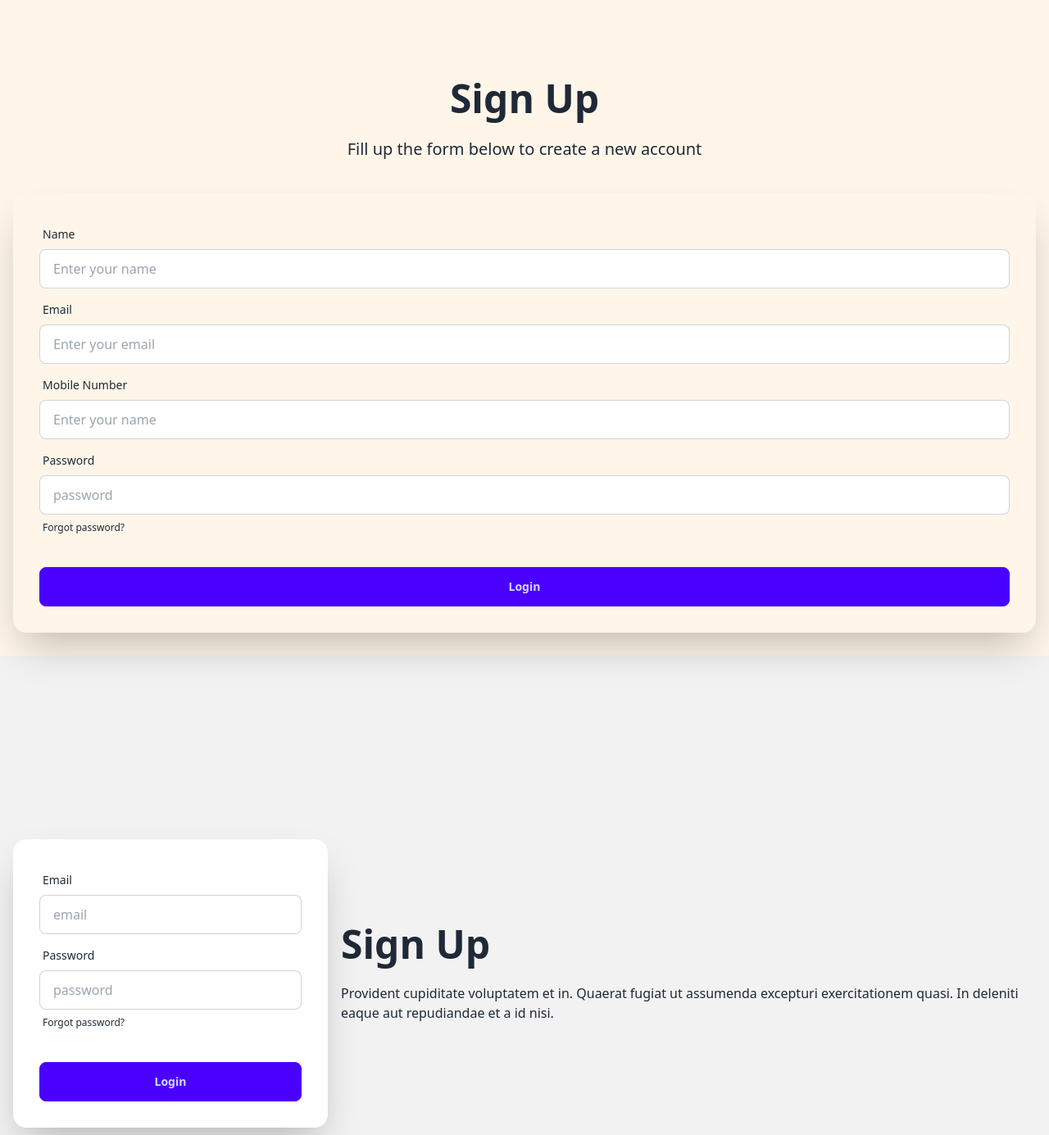
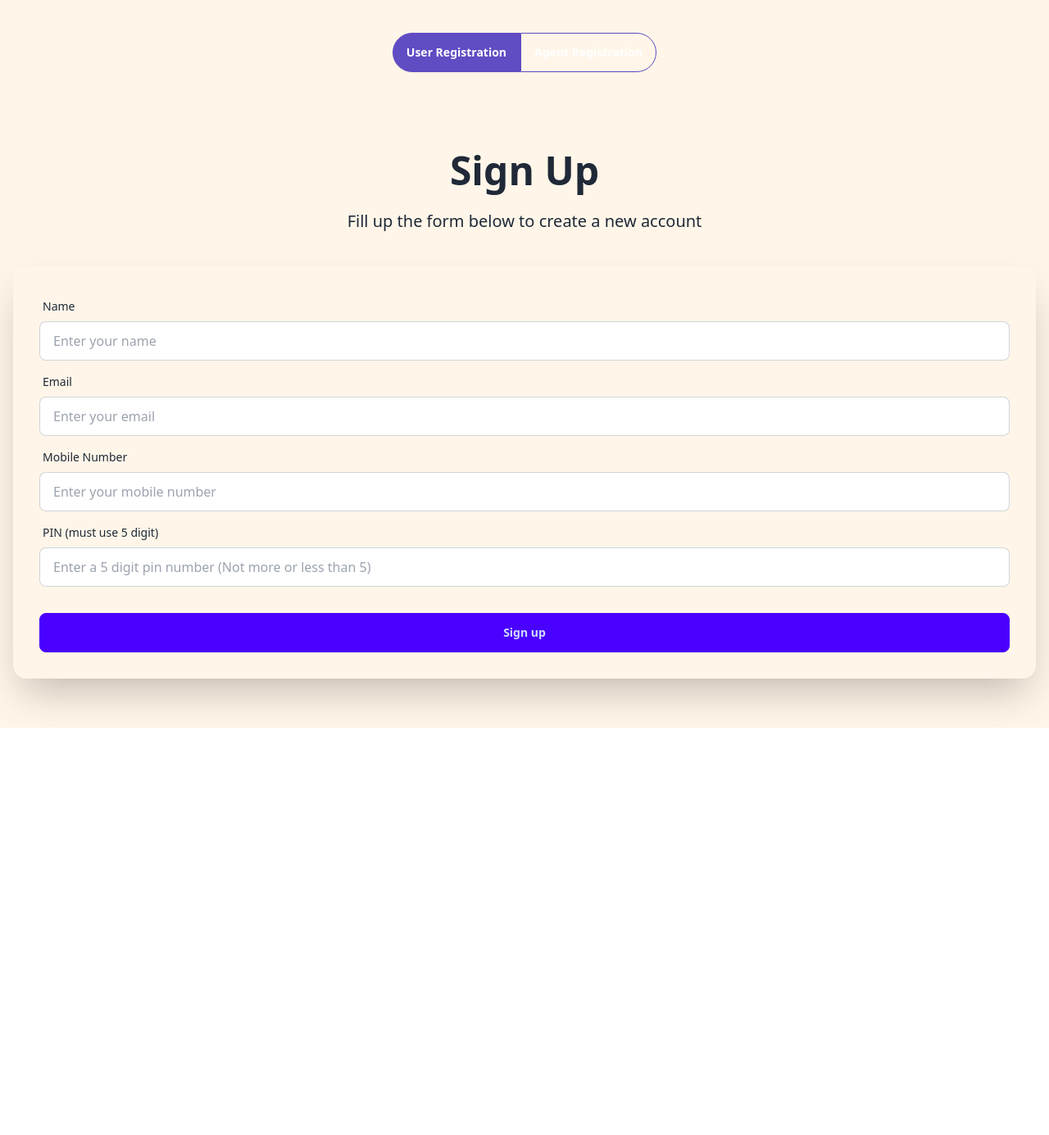
Before and after one commit to Shahriar-Hossain-Alvi/coin-wave-client, a React (Vite) app: page /signup in a window 1280 px wide. Shown: the top 1385 px of the page at 82% size. After the commit the page ends 888 px from the top, so only its background shows below. Built offline with nearby package versions, Linux system fonts and the light colour scheme.

Commit message:
added user and agent signup form

```diff
--- a/package.json
+++ b/package.json
@@ -10,7 +10,10 @@
     "preview": "vite preview"
   },
   "dependencies": {
+    "@emotion/react": "^11.11.4",
+    "prop-types": "^15.8.1",
     "react": "^18.3.1",
+    "react-awesome-reveal": "^4.2.12",
     "react-dom": "^18.3.1",
     "react-icons": "^5.2.1",
     "react-router-dom": "^6.24.1"
--- a/src/Authentication/Signup.jsx
+++ b/src/Authentication/Signup.jsx
@@ -1,107 +1,71 @@
+import { useState } from "react";
+import AgentSignUpForm from "../components/AgentSignUpForm/AgentSignUpForm";
+import UserSignupForm from "../components/UserSignupForm/UserSignupForm";
+import { Slide } from "react-awesome-reveal";
 
 const Signup = () => {
-    return (
-        <div className="bg-cwCream">
-            {/* user registration */}
-            <div className="pt-20 min-h-screen">
-                <div className="hero-content flex-col">
-                    <div className="text-center">
-                        <h1 className="text-5xl font-bold">Sign Up</h1>
-                        <p className="py-6 text-xl font-medium">
-                            Fill up the form below to create a new account
-                        </p>
-                    </div>
+    const [activeTab, setActiveTab] = useState('user');
 
-                    <div className="card w-full shadow-2xl">
-                        <form className="card-body">
-                            {/* name */}
-                            <div className="form-control">
-                                <label className="label">
-                                    <span className="label-text">Name</span>
-                                </label>
-                                <input name="name" type="text" placeholder="Enter your name" className="input input-bordered" required />
-                            </div>
+    const handleUserSignUp = e => {
+        e.preventDefault();
+        const form = e.target;
+        const name = form.name.value;
+        const mobileNumber = form.mobileNumber.value;
+        const email = form.email.value;
+        const pin = form.pin.value;
+        const role = "user";
+        const status = "pending";
 
-                            {/* email */}
-                            <div className="form-control">
-                                <label className="label">
-                                    <span className="label-text">Email</span>
-                                </label>
-                                <input name="email" type="email" placeholder="Enter your email" className="input input-bordered" required />
-                            </div>
+        const signUpData = {
+            name, email, mobileNumber, pin, role, status
+        }
+
+        console.log(signUpData);
+    }
 
 
-                            {/* mobile number */}
-                            <div className="form-control">
-                                <label className="label">
-                                    <span className="label-text">Mobile Number</span>
-                                </label>
-                                <input name="mobileNumber" type="text" placeholder="Enter your name" className="input input-bordered" required />
-                            </div>
+    const handleAgentSignUp = e => {
+        e.preventDefault();
+        const form = e.target;
+        const name = form.name.value;
+        const mobileNumber = form.mobileNumber.value;
+        const email = form.email.value;
+        const pin = form.pin.value;
+        const role = "agent";
+        const status = "pending";
+
+        const signUpData = {
+            name, email, mobileNumber, pin, role, status
+        }
+
+        console.log(signUpData);
+    }
+
+    console.log(activeTab);
+
+    return (
+        <div className="bg-cwCream overflow-hidden">
+
+            <div className="pt-10 text-center">
+                <button onClick={() => setActiveTab('user')} className={`btn ${activeTab === 'user' ? 'bg-cwViolate border-cwViolate' : 'bg-transparent text-black border-cwViolate'}  text-white rounded-full rounded-r-none hover:bg-cwOrange hover:text-white`}>User Registration</button>
+
+                <button onClick={() => setActiveTab('agent')} className={`btn ${activeTab === 'agent' ? 'bg-cwViolate border-cwViolate' : 'bg-transparent text-black border-cwViolate'} text-white rounded-full hover:bg-cwOrange rounded-l-none hover:text-white`}>Agent Registration</button>
+            </div>
+
+
+            {
+                activeTab === 'user' ?
+                    <Slide>
+                        <UserSignupForm handleUserSignUp={handleUserSignUp}></UserSignupForm>
+                    </Slide>
+                    :
+                    <Slide direction="right">
+                        <AgentSignUpForm handleAgentSignUp={handleAgentSignUp}></AgentSignUpForm>
+                    </Slide>
+            }
 
 
 
-
-
-
-
-                            <div className="form-control">
-                                <label className="label">
-                                    <span className="label-text">Password</span>
-                                </label>
-                                <input type="password" placeholder="password" className="input input-bordered" required />
-                                <label className="label">
-                                    <a href="#" className="label-text-alt link link-hover">Forgot password?</a>
-                                </label>
-                            </div>
-                            <div className="form-control mt-6">
-                                <button className="btn btn-primary">Login</button>
-                            </div>
-                        </form>
-                    </div>
-                </div>
-            </div>
-
-
-
-
-
-            {/* agent registration */}
-
-
-            <div className="hero bg-base-200 min-h-screen">
-                <div className="hero-content flex-col lg:flex-row-reverse">
-                    <div className="text-center lg:text-left">
-                        <h1 className="text-5xl font-bold">Sign Up</h1>
-                        <p className="py-6">
-                            Provident cupiditate voluptatem et in. Quaerat fugiat ut assumenda excepturi exercitationem
-                            quasi. In deleniti eaque aut repudiandae et a id nisi.
-                        </p>
-                    </div>
-                    <div className="card bg-base-100 w-full max-w-sm shrink-0 shadow-2xl">
-                        <form className="card-body">
-                            <div className="form-control">
-                                <label className="label">
-                                    <span className="label-text">Email</span>
-                                </label>
-                                <input type="email" placeholder="email" className="input input-bordered" required />
-                            </div>
-                            <div className="form-control">
-                                <label className="label">
-                                    <span className="label-text">Password</span>
-                                </label>
-                                <input type="password" placeholder="password" className="input input-bordered" required />
-                                <label className="label">
-                                    <a href="#" className="label-text-alt link link-hover">Forgot password?</a>
-                                </label>
-                            </div>
-                            <div className="form-control mt-6">
-                                <button className="btn btn-primary">Login</button>
-                            </div>
-                        </form>
-                    </div>
-                </div>
-            </div>
         </div>
     );
 };
--- /dev/null
+++ b/src/components/AgentSignUpForm/AgentSignUpForm.jsx
@@ -0,0 +1,64 @@
+import PropTypes from 'prop-types';
+
+const AgentSignUpForm = ({ handleAgentSignUp }) => {
+
+    return (
+        <div className="pt-20 min-h-screen">
+            <div className="hero-content flex-col">
+                <div className="text-center">
+                    <h1 className="text-5xl font-bold">Sign Up</h1>
+                    <p className="py-6 text-xl font-medium">
+                        Fill up the form below to create a new agent account
+                    </p>
+                </div>
+
+                <div className="card w-full shadow-2xl">
+                    <form onSubmit={handleAgentSignUp} className="card-body">
+                        {/* name */}
+                        <div className="form-control">
+                            <label className="label">
+                                <span className="label-text">Name</span>
+                            </label>
+                            <input name="name" type="text" placeholder="Enter your name" className="input input-bordered" required />
+                        </div>
+
+                        {/* email */}
+                        <div className="form-control">
+                            <label className="label">
+                                <span className="label-text">Email</span>
+                            </label>
+                            <input name="email" type="email" placeholder="Enter your email" className="input input-bordered" required />
+                        </div>
+
+
+                        {/* mobile number */}
+                        <div className="form-control">
+                            <label className="label">
+                                <span className="label-text">Mobile Number</span>
+                            </label>
+                            <input name="mobileNumber" type="number" placeholder="Enter your mobile number" className="input input-bordered" required />
+                        </div>
+
+
+                        {/* PIN */}
+                        <div className="form-control">
+                            <label className="label">
+                                <span className="label-text">PIN (must use 5 digit)</span>
+                            </label>
+                            <input name="pin" type="number" placeholder="Enter a 5 digit pin number (Not more or less than 5)" className="input input-bordered" required />
+                        </div>
+                        <div className="form-control mt-6">
+                            <button className="btn btn-primary">Sign up</button>
+                        </div>
+                    </form>
+                </div>
+            </div>
+        </div>
+    );
+};
+
+AgentSignUpForm.propTypes = {
+    handleAgentSignUp: PropTypes.func,
+}
+
+export default AgentSignUpForm;
--- /dev/null
+++ b/src/components/Shared/Sidebar/Sidebar.css
@@ -0,0 +1,5 @@
+#sidebar a.active{
+    background-color: #FF7F3E;
+    color: black;
+    font-weight: bold;
+}
--- /dev/null
+++ b/src/components/UserSignupForm/UserSignupForm.jsx
@@ -0,0 +1,63 @@
+import PropTypes from 'prop-types';
+
+const UserSignupForm = ({ handleUserSignUp }) => {
+    return (
+        <div className="pt-20 min-h-screen">
+            <div className="hero-content flex-col">
+                <div className="text-center">
+                    <h1 className="text-5xl font-bold">Sign Up</h1>
+                    <p className="py-6 text-xl font-medium">
+                        Fill up the form below to create a new account
+                    </p>
+                </div>
+
+                <div className="card w-full shadow-2xl">
+                    <form onSubmit={handleUserSignUp} className="card-body">
+                        {/* name */}
+                        <div className="form-control">
+                            <label className="label">
+                                <span className="label-text">Name</span>
+                            </label>
+                            <input name="name" type="text" placeholder="Enter your name" className="input input-bordered" required />
+                        </div>
+
+                        {/* email */}
+                        <div className="form-control">
+                            <label className="label">
+                                <span className="label-text">Email</span>
+                            </label>
+                            <input name="email" type="email" placeholder="Enter your email" className="input input-bordered" required />
+                        </div>
+
+
+                        {/* mobile number */}
+                        <div className="form-control">
+                            <label className="label">
+                                <span className="label-text">Mobile Number</span>
+                            </label>
+                            <input name="mobileNumber" type="number" placeholder="Enter your mobile number" className="input input-bordered" required />
+                        </div>
+
+
+                        {/* PIN */}
+                        <div className="form-control">
+                            <label className="label">
+                                <span className="label-text">PIN (must use 5 digit)</span>
+                            </label>
+                            <input name="pin" type="number" placeholder="Enter a 5 digit pin number (Not more or less than 5)" className="input input-bordered" required />
+                        </div>
+                        <div className="form-control mt-6">
+                            <button className="btn btn-primary">Sign up</button>
+                        </div>
+                    </form>
+                </div>
+            </div>
+        </div>
+    );
+};
+
+UserSignupForm.propTypes = {
+    handleUserSignUp: PropTypes.func,
+}
+
+export default UserSignupForm;
```
Also changed, not shown: src/components/Shared/Sidebar/Sidebar.jsx (+44 -7 lines), 2 other files (tests, documents, lock files or other folders).
